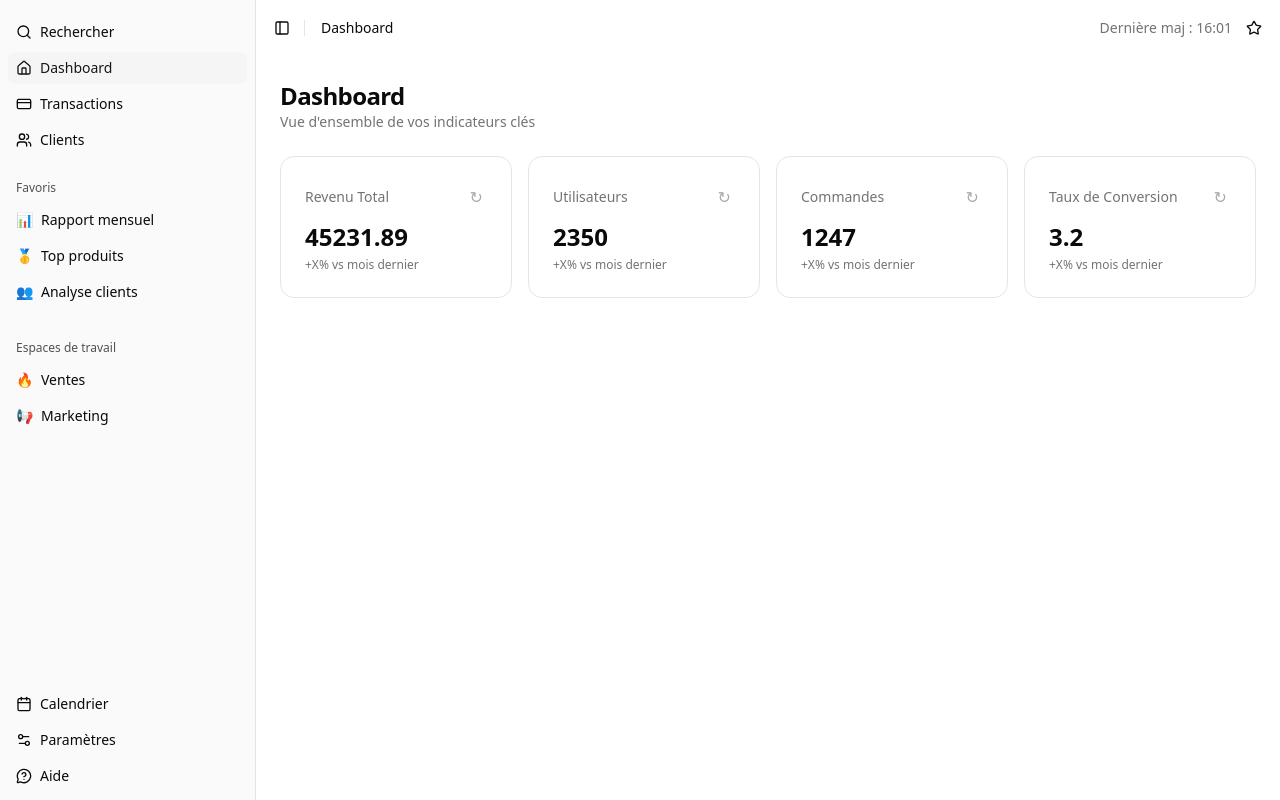
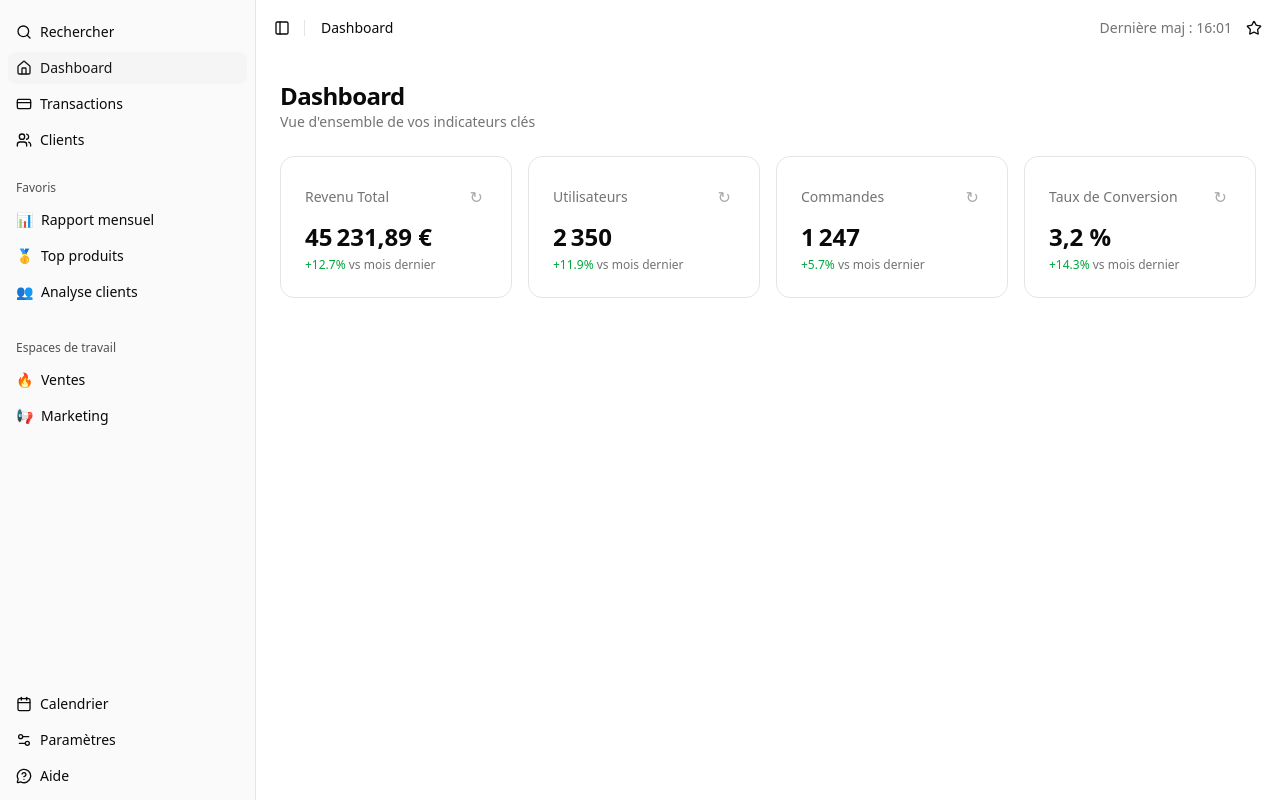
Before and after one commit to Hitch95/admin-dashboard, a SvelteKit app: page / in a window 1280 px wide. Built offline with nearby package versions, Linux system fonts and the light colour scheme.

Commit message:
part-02-reactivity-solution

```diff
--- a/src/routes/+page.svelte
+++ b/src/routes/+page.svelte
@@ -4,94 +4,66 @@
 	import * as Breadcrumb from '$lib/components/ui/breadcrumb/index.js';
 	import { Separator } from '$lib/components/ui/separator/index.js';
 	import * as Sidebar from '$lib/components/ui/sidebar/index.js';
-	// On importe les données mock et on les renomme en "initialStats"
-	// Cela nous permettra de créer une copie modifiable
 	import { stats as initialStats } from '$lib/data/mock.js';
 
 	// ============================================
-	// PARTIE 2 : La réactivité avec $state et $derived
+	// PARTIE 2 - SOLUTION : La réactivité avec $state et $derived
 	// ============================================
-	//
-	// Objectif : Rendre ce dashboard interactif !
-	// - Afficher les KPIs avec un formatage propre (monétaire, pourcentages)
-	// - Permettre de "rafraîchir" chaque carte individuellement
-	//
-	// Concepts clés :
-	// - $state(valeur) : crée une variable réactive (modifiable)
-	// - $derived(expression) : crée une valeur calculée automatiquement mise à jour
-	//
-	// Au départ, vous verrez des valeurs brutes (45231.89) et des boutons inactifs.
-	// À la fin, les valeurs seront formatées et chaque bouton actualisera sa carte !
 
-	// TODO 1: Créer un état réactif "stats" à partir de "initialStats"
-	//
-	// Pourquoi ? Les données importées sont en lecture seule.
-	// On doit créer une copie locale pour pouvoir les modifier.
-	//
-	// Syntaxe : let stats = $state({ ...initialStats });
-	//
-	// Pour l'instant, on utilise directement initialStats (non réactif) :
-	let stats = initialStats;
+	// 1. État réactif : copie modifiable des données importées
+	let stats = $state({ ...initialStats });
 
-	// TODO 2: Créer des fonctions pour rafraîchir chaque KPI individuellement
-	//
-	// Chaque carte aura son propre bouton de rafraîchissement.
-	// Créez 4 fonctions qui modifient une seule propriété de "stats".
-	//
-	// Exemple pour le revenu :
-	//   function refreshRevenue() {
-	//     stats.revenue = stats.revenue + (Math.random() - 0.45) * 5000;
-	//   }
-	//
-	// Pour l'instant, les fonctions affichent juste un log :
-	function refreshRevenue() {
-		console.log('Rafraîchir Revenu - Implémentez $state pour voir la magie !');
-	}
+	// 2. Fonctions de rafraîchissement individuelles
+	const refreshRevenue = () => {
+		stats.revenue = stats.revenue + (Math.random() - 0.45) * 5000;
+	};
 
 	const refreshUsers = () => {
-		console.log('Rafraîchir Utilisateurs');
+		stats.users = Math.max(0, Math.floor(stats.users + (Math.random() - 0.45) * 100));
 	};
 
 	const refreshOrders = () => {
-		console.log('Rafraîchir Commandes');
+		stats.orders = Math.max(0, Math.floor(stats.orders + (Math.random() - 0.45) * 50));
 	};
 
 	const refreshConversion = () => {
-		console.log('Rafraîchir Taux de Conversion');
+		stats.conversionRate = Math.max(0, stats.conversionRate + (Math.random() - 0.5));
 	};
 
-	// TODO 3: Créer une variable dérivée "formattedRevenue"
-	//
-	// Elle doit formater "stats.revenue" en devise EUR (ex: "45 231,89 €")
-	// Utiliser : new Intl.NumberFormat('fr-FR', { style: 'currency', currency: 'EUR' }).format(...)
-	//
-	// Syntaxe : let formattedRevenue = $derived(...);
+	// 3. Variables dérivées pour le formatage
+	let formattedRevenue = $derived(
+		new Intl.NumberFormat('fr-FR', { style: 'currency', currency: 'EUR' }).format(stats.revenue)
+	);
 
-	// TODO 4: Créer une variable dérivée "formattedUsers"
-	//
-	// Elle doit formater "stats.users" avec séparateur de milliers (ex: "2 350")
-	// Utiliser : new Intl.NumberFormat('fr-FR').format(...)
+	let formattedUsers = $derived(new Intl.NumberFormat('fr-FR').format(stats.users));
 
-	// TODO 5: Créer une variable dérivée "formattedOrders"
-	//
-	// Même principe que formattedUsers pour stats.orders
+	let formattedOrders = $derived(new Intl.NumberFormat('fr-FR').format(stats.orders));
 
-	// TODO 6: Créer une variable dérivée "formattedConversion"
-	//
-	// Elle doit afficher stats.conversionRate avec 1 décimale et le symbole %
-	// Utiliser : stats.conversionRate.toLocaleString('fr-FR', { minimumFractionDigits: 1, maximumFractionDigits: 1 }) + ' %'
+	let formattedConversion = $derived(
+		stats.conversionRate.toLocaleString('fr-FR', {
+			minimumFractionDigits: 1,
+			maximumFractionDigits: 1
+		}) + ' %'
+	);
 
-	// TODO 7: Créer une variable dérivée "revenueChange"
-	//
-	// Elle calcule la variation en % entre revenue et previousRevenue
-	// Formule : ((revenue - previousRevenue) / previousRevenue) * 100
-	// Arrondir à 1 décimale : Math.round(... * 10) / 10
+	// 4. Variables dérivées pour les variations en pourcentage
+	let revenueChange = $derived(
+		Math.round(((stats.revenue - stats.previousRevenue) / stats.previousRevenue) * 1000) / 10
+	);
 
-	// TODO 8: Créer "usersChange" (variation entre stats.users et stats.previousUsers)
+	let usersChange = $derived(
+		Math.round(((stats.users - stats.previousUsers) / stats.previousUsers) * 1000) / 10
+	);
 
-	// TODO 9: Créer "ordersChange" (variation entre stats.orders et stats.previousOrders)
+	let ordersChange = $derived(
+		Math.round(((stats.orders - stats.previousOrders) / stats.previousOrders) * 1000) / 10
+	);
 
-	// TODO 10: Créer "conversionChange" (variation entre stats.conversionRate et stats.previousConversionRate)
+	let conversionChange = $derived(
+		Math.round(
+			((stats.conversionRate - stats.previousConversionRate) / stats.previousConversionRate) * 1000
+		) / 10
+	);
 </script>
 
 <Sidebar.Provider>
@@ -125,7 +97,6 @@
 				<div class="rounded-xl border bg-card p-6">
 					<div class="flex items-center justify-between">
 						<p class="text-sm font-medium text-muted-foreground">Revenu Total</p>
-						<!-- Bouton de rafraîchissement individuel -->
 						<button
 							onclick={refreshRevenue}
 							class="rounded p-1 text-muted-foreground/60 transition-colors hover:bg-accent hover:text-foreground"
@@ -134,12 +105,12 @@
 							↻
 						</button>
 					</div>
-					<!-- TODO 11: Remplacer {stats.revenue} par {formattedRevenue} -->
-					<p class="mt-2 text-2xl font-bold">{stats.revenue}</p>
-					<!-- TODO 12: Afficher revenueChange avec couleur conditionnelle -->
-					<!-- Syntaxe pour la couleur : class={revenueChange >= 0 ? 'text-green-600' : 'text-red-600'} -->
-					<!-- Syntaxe pour le signe : {revenueChange >= 0 ? '+' : ''}{revenueChange}% -->
-					<p class="mt-1 text-xs text-muted-foreground">+X% vs mois dernier</p>
+					<p class="mt-2 text-2xl font-bold">{formattedRevenue}</p>
+					<p class="mt-1 text-xs text-muted-foreground">
+						<span class={revenueChange >= 0 ? 'text-green-600' : 'text-red-600'}>
+							{revenueChange >= 0 ? '+' : ''}{revenueChange}%
+						</span> vs mois dernier
+					</p>
 				</div>
 
 				<!-- KPI 2 : Utilisateurs -->
@@ -154,10 +125,12 @@
 							↻
 						</button>
 					</div>
-					<!-- TODO 13: Remplacer par {formattedUsers} -->
-					<p class="mt-2 text-2xl font-bold">{stats.users}</p>
-					<!-- TODO 14: Afficher usersChange -->
-					<p class="mt-1 text-xs text-muted-foreground">+X% vs mois dernier</p>
+					<p class="mt-2 text-2xl font-bold">{formattedUsers}</p>
+					<p class="mt-1 text-xs text-muted-foreground">
+						<span class={usersChange >= 0 ? 'text-green-600' : 'text-red-600'}>
+							{usersChange >= 0 ? '+' : ''}{usersChange}%
+						</span> vs mois dernier
+					</p>
 				</div>
 
 				<!-- KPI 3 : Commandes -->
@@ -172,10 +145,12 @@
 							↻
 						</button>
 					</div>
-					<!-- TODO 15: Remplacer par {formattedOrders} -->
-					<p class="mt-2 text-2xl font-bold">{stats.orders}</p>
-					<!-- TODO 16: Afficher ordersChange -->
-					<p class="mt-1 text-xs text-muted-foreground">+X% vs mois dernier</p>
+					<p class="mt-2 text-2xl font-bold">{formattedOrders}</p>
+					<p class="mt-1 text-xs text-muted-foreground">
+						<span class={ordersChange >= 0 ? 'text-green-600' : 'text-red-600'}>
+							{ordersChange >= 0 ? '+' : ''}{ordersChange}%
+						</span> vs mois dernier
+					</p>
 				</div>
 
 				<!-- KPI 4 : Taux de Conversion -->
@@ -190,10 +165,12 @@
 							↻
 						</button>
 					</div>
-					<!-- TODO 17: Remplacer par {formattedConversion} -->
-					<p class="mt-2 text-2xl font-bold">{stats.conversionRate}</p>
-					<!-- TODO 18: Afficher conversionChange -->
-					<p class="mt-1 text-xs text-muted-foreground">+X% vs mois dernier</p>
+					<p class="mt-2 text-2xl font-bold">{formattedConversion}</p>
+					<p class="mt-1 text-xs text-muted-foreground">
+						<span class={conversionChange >= 0 ? 'text-green-600' : 'text-red-600'}>
+							{conversionChange >= 0 ? '+' : ''}{conversionChange}%
+						</span> vs mois dernier
+					</p>
 				</div>
 			</div>
 		</div>
```
